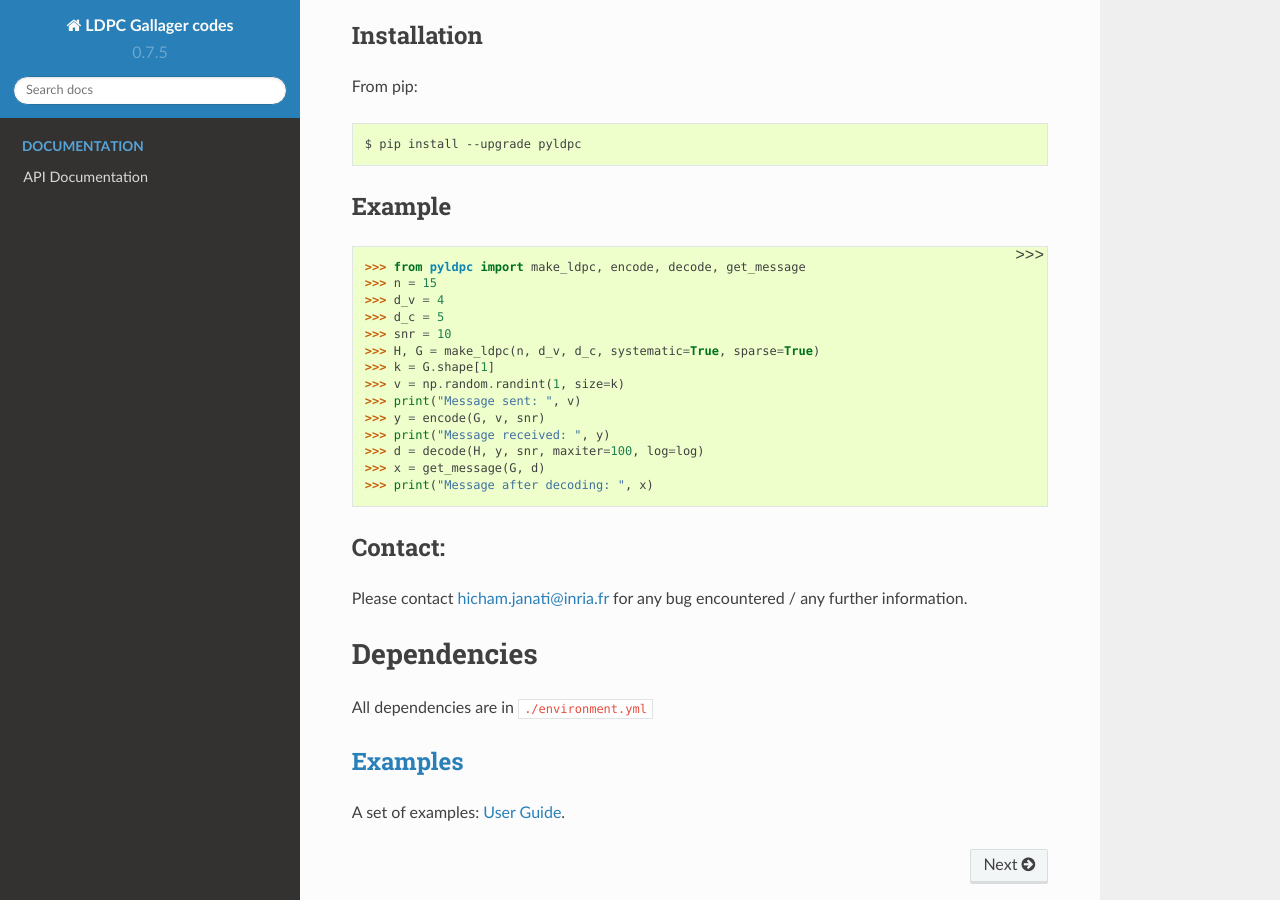
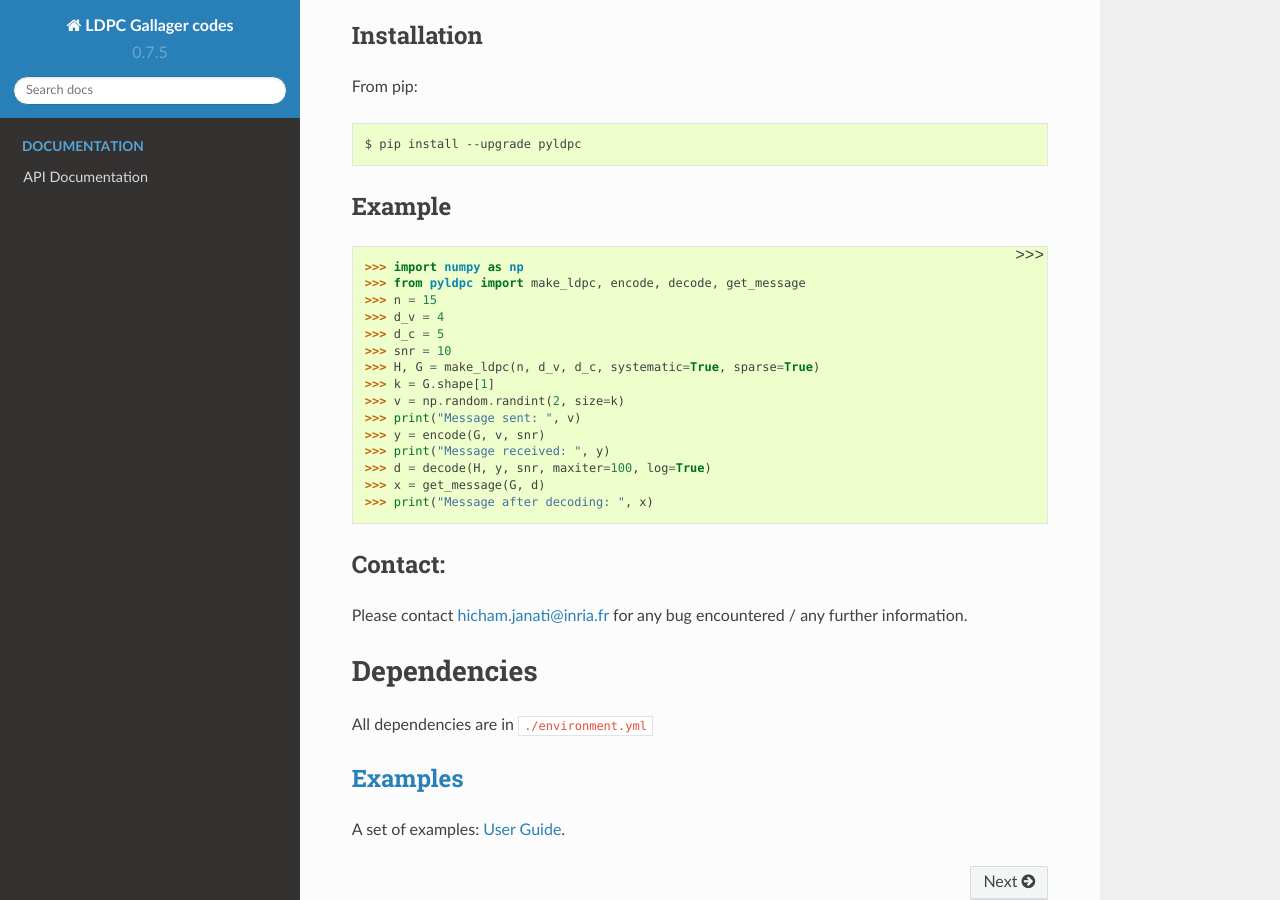
Before and after one commit to hichamjanati/pyldpc, a Sphinx documentation site: the page built from doc/index.rst, in a window 1280 px wide and 900 px high, scrolled down 1133 px. Built offline with Sphinx 7.4.7 and the Read the Docs theme 2.0.0, drawn with Linux system fonts in a browser that asks for light colours; formulas are drawn with MathJax 3; pages that are not in the unit, such as notebooks, are missing from menus; the version number is read from the project's files by our own code.

Commit message:
fix example

```diff
--- a/README.rst
+++ b/README.rst
@@ -52,6 +52,7 @@ Example
 
 .. code:: python
 
+    >>> import numpy as np
     >>> from pyldpc import make_ldpc, encode, decode, get_message
     >>> n = 15
     >>> d_v = 4
@@ -59,11 +60,11 @@ Example
     >>> snr = 10
     >>> H, G = make_ldpc(n, d_v, d_c, systematic=True, sparse=True)
     >>> k = G.shape[1]
-    >>> v = np.random.randint(1, size=k)
+    >>> v = np.random.randint(2, size=k)
     >>> print("Message sent: ", v)
     >>> y = encode(G, v, snr)
     >>> print("Message received: ", y)
-    >>> d = decode(H, y, snr, maxiter=100, log=log)
+    >>> d = decode(H, y, snr, maxiter=100, log=True)
     >>> x = get_message(G, d)
     >>> print("Message after decoding: ", x)
 
--- a/doc/index.rst
+++ b/doc/index.rst
@@ -37,6 +37,7 @@ Example
 
 .. code:: python
 
+    >>> import numpy as np
     >>> from pyldpc import make_ldpc, encode, decode, get_message
     >>> n = 15
     >>> d_v = 4
@@ -44,11 +45,11 @@ Example
     >>> snr = 10
     >>> H, G = make_ldpc(n, d_v, d_c, systematic=True, sparse=True)
     >>> k = G.shape[1]
-    >>> v = np.random.randint(1, size=k)
+    >>> v = np.random.randint(2, size=k)
     >>> print("Message sent: ", v)
     >>> y = encode(G, v, snr)
     >>> print("Message received: ", y)
-    >>> d = decode(H, y, snr, maxiter=100, log=log)
+    >>> d = decode(H, y, snr, maxiter=100, log=True)
     >>> x = get_message(G, d)
     >>> print("Message after decoding: ", x)
 
```
